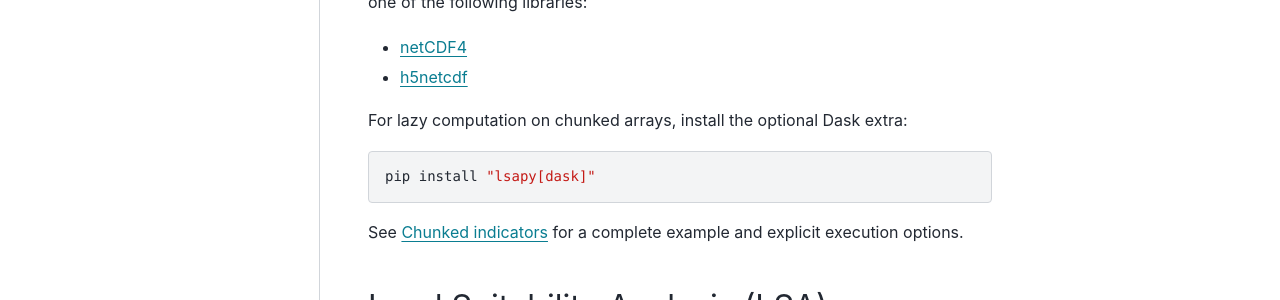
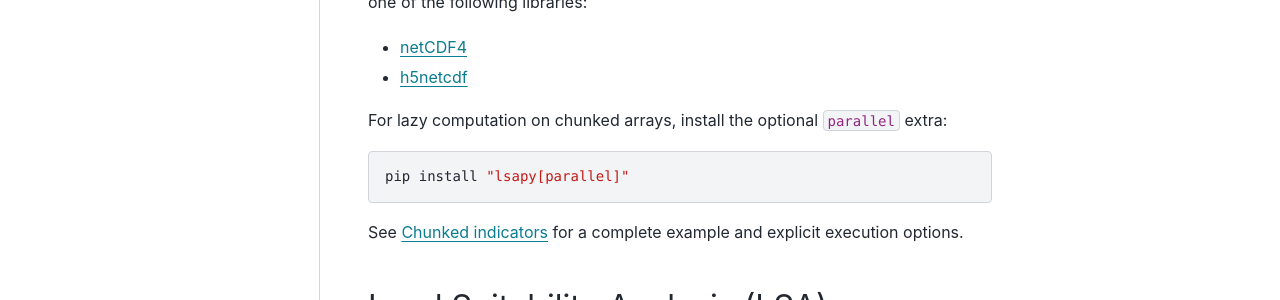
Before and after one commit to baptistehamon/lsapy, a Sphinx documentation site: the page built from docs/getting_started/index.rst, in a window 1280 px wide and 1276 px high. Shown: the part 698-998 px from the top of the window. Built offline with Sphinx 7.4.7 and the PyData theme 0.15.4, drawn with Linux system fonts in a browser that asks for light colours.

Commit message:
Update docs extra installation instruction

```diff
--- a/docs/getting_started/index.rst
+++ b/docs/getting_started/index.rst
@@ -33,11 +33,11 @@ In order to use the sample data provided by `LSAPy` or to read/write netCDF file
 .. _netCDF4: https://github.com/Unidata/netcdf4-python
 .. _h5netcdf: https://h5netcdf.org/
 
-For lazy computation on chunked arrays, install the optional Dask extra:
+For lazy computation on chunked arrays, install the optional ``parallel`` extra:
 
 .. code-block:: shell
 
-   pip install "lsapy[dask]"
+   pip install "lsapy[parallel]"
 
 See :doc:`../notebooks/chunked` for a complete example and explicit execution options.
 
```
